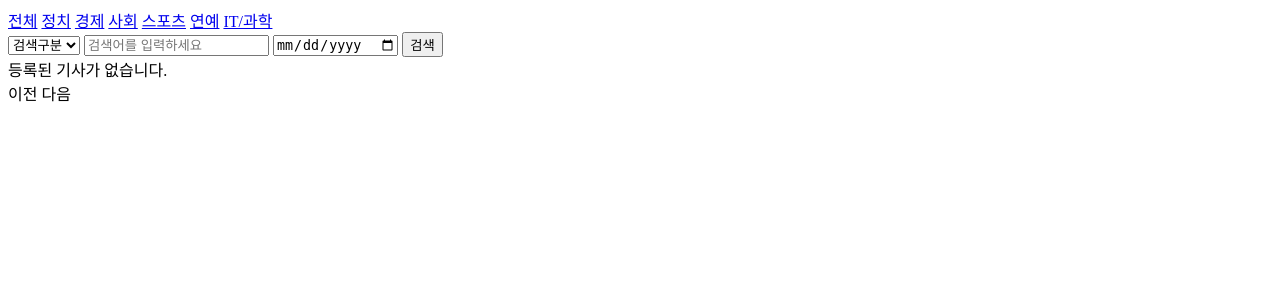
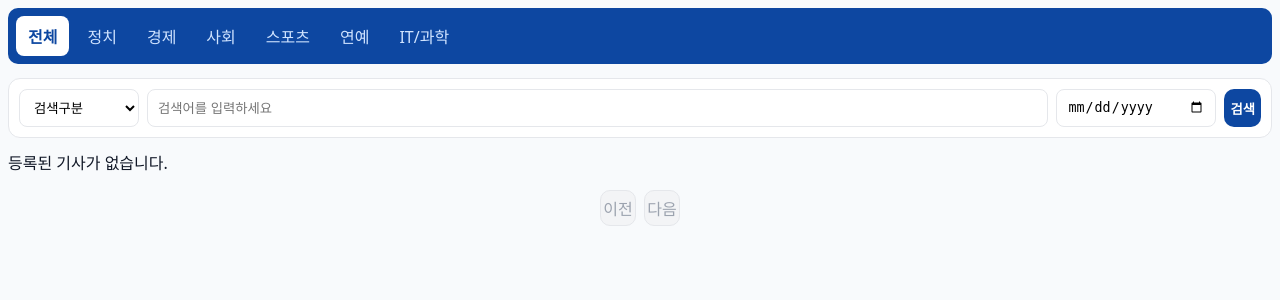
Before and after one commit to hykim-king/awesome, a Java web app: page /article/list.do in a window 1280 px wide. Shown: the top 300 px of the page. Run offline with Spring Boot 4, a stand-in JSP engine, Linux system fonts and the light colour scheme; data that the repository does not hold is empty; the project's own start-up code is not run, and a stand-in starts its controllers and pages.

Commit message:
스타일 대충 넣음

```diff
--- a/Awesome/src/main/webapp/WEB-INF/views/article/list.jsp
+++ b/Awesome/src/main/webapp/WEB-INF/views/article/list.jsp
@@ -7,6 +7,90 @@
 <head>
 <title>뉴스 기사 목록</title>
 <style>
+:root {
+  --blue:#0d47a1; --blue-weak:#e7efff;
+  --text:#111827; --muted:#6b7280; --border:#e5e7eb; --card:#ffffff; --bg:#f8fafc;
+}
+*{box-sizing:border-box}
+body{background:var(--bg); color:var(--text); font-family:system-ui,-apple-system,Segoe UI,Roboto,Helvetica,Arial,sans-serif}
+
+/* ----- Layout: 메인/사이드 ----- */
+.layout{display:grid;grid-template-columns:1fr 280px;gap:16px;max-width:1100px;margin:16px auto;padding:0 16px;}
+.main{min-width:0}
+.aside{position:sticky; top:16px; align-self:start; border:1px solid var(--border); background:var(--card); border-radius:12px; padding:12px}
+
+/* ----- 카테고리 탭 (파란 바) ----- */
+.nav{background:var(--blue); border-radius:10px; padding:8px; display:flex; flex-wrap:wrap; gap:6px; margin-bottom:14px}
+.nav a{
+  color:#cfe3ff; text-decoration:none; padding:8px 12px; border-radius:8px; transition:.15s;
+}
+.nav a:hover{background:rgba(255,255,255,.12); color:#fff}
+.nav a.active{background:#fff; color:var(--blue); font-weight:700}
+
+/* ----- 검색 바 ----- */
+.search-box{
+  display:grid; grid-template-columns:120px 1fr 160px auto; gap:8px;
+  padding:10px; border:1px solid var(--border); border-radius:12px; background:var(--card); margin-bottom:12px;
+}
+.search-box select, .search-box input[type="text"], .search-box input[type="date"]{
+  height:38px; border:1px solid var(--border); border-radius:8px; padding:0 10px; background:#fff
+}
+.search-box button{
+  height:38px; border:none; border-radius:10px; background:var(--blue); color:#fff; font-weight:600; cursor:pointer
+}
+.search-box button:hover{opacity:.92}
+@media (max-width:900px){
+  .layout{grid-template-columns:1fr}
+  .aside{position:static; order:-1}
+  .search-box{grid-template-columns:1fr 1fr; grid-auto-rows:minmax(38px,auto)}
+  .search-box button{grid-column:1/-1}
+}
+
+/* ----- 뉴스 리스트 (행 카드 스타일) ----- */
+.news-list{display:flex; flex-direction:column; gap:10px}
+.news-item{
+  display:grid; grid-template-columns: 1fr auto; gap:6px 12px;
+  background:var(--card); border:1px solid var(--border); border-radius:12px; padding:12px;
+  transition:box-shadow .12s, transform .12s, border-color .12s;
+}
+.news-item:hover{transform:translateY(-1px); box-shadow:0 6px 16px rgba(0,0,0,.06); border-color:#d9dee5}
+
+/* 제목/요약/메타 */
+.news-title{grid-column:1/-1; line-height:1.35}
+.news-title a{color:var(--blue); text-decoration:none; font-weight:700; font-size:18px; word-break:break-word}
+.news-title a:hover{text-decoration:underline}
+.summary{
+  color:#374151; margin:2px 0 4px;
+  display:-webkit-box; -webkit-line-clamp:2; -webkit-box-orient:vertical; overflow:hidden;
+}
+.meta{color:var(--muted); font-size:13px; display:flex; gap:10px; align-items:center}
+
+/* ----- 조회수 뱃지(오른쪽) ----- */
+.news-item .meta + * {display:none} /* 기존 그리드 정리용(없으면 무시) */
+.meta .views-badge{
+  background:var(--blue-weak); color:var(--blue); border-radius:999px; padding:2px 8px; font-weight:700; font-size:12px
+}
+
+/* ----- 페이징 ----- */
+.paging{display:flex; justify-content:center; gap:8px; margin:16px 0 24px}
+.paging a, .paging span{
+  min-width:36px; height:36px; display:inline-flex; align-items:center; justify-content:center;
+  background:#fff; border:1px solid var(--border); border-radius:10px; text-decoration:none; color:var(--text)
+}
+.paging a:hover{border-color:var(--blue); color:var(--blue)}
+.paging .activePage{background:var(--blue); border-color:var(--blue); color:#fff}
+.paging .disabled{color:#9ca3af; background:#f3f4f6}
+
+/* ----- 랭킹(사이드) ----- */
+.rank-title{font-weight:800; margin:4px 0 8px}
+.rank-list{list-style:none; margin:0; padding:0; display:flex; flex-direction:column; gap:8px}
+.rank-list li{display:flex; align-items:center; gap:10px}
+.rank-num{
+  width:22px; height:22px; border-radius:6px; background:var(--blue); color:#fff;
+  display:inline-flex; align-items:center; justify-content:center; font-size:12px; font-weight:700;
+}
+.rank-link{color:#111827; text-decoration:none}
+.rank-link:hover{color:var(--blue); text-decoration:underline}
 </style>
 <script>
 	//새로 고침 시 검색 조건 초기화
@@ -106,8 +190,17 @@
 							     ${item.title}
 							 </a>
 							</div>
-
-							<div class="summary">${item.summary}</div>
+                            <!-- 요약 80자 넘을시 ... 표시 -->
+							<div class="summary">
+							 <c:choose>
+							     <c:when test="${not empty item.summary and fn:length(item.summary) > 80}">
+							         ${fn:substring(item.summary,0,80)}...
+							     </c:when>
+							     <c:otherwise>
+							         ${item.summary}
+							     </c:otherwise>
+							 </c:choose>
+							</div>
 
 							<div class="meta">
 								${item.press} |
```
